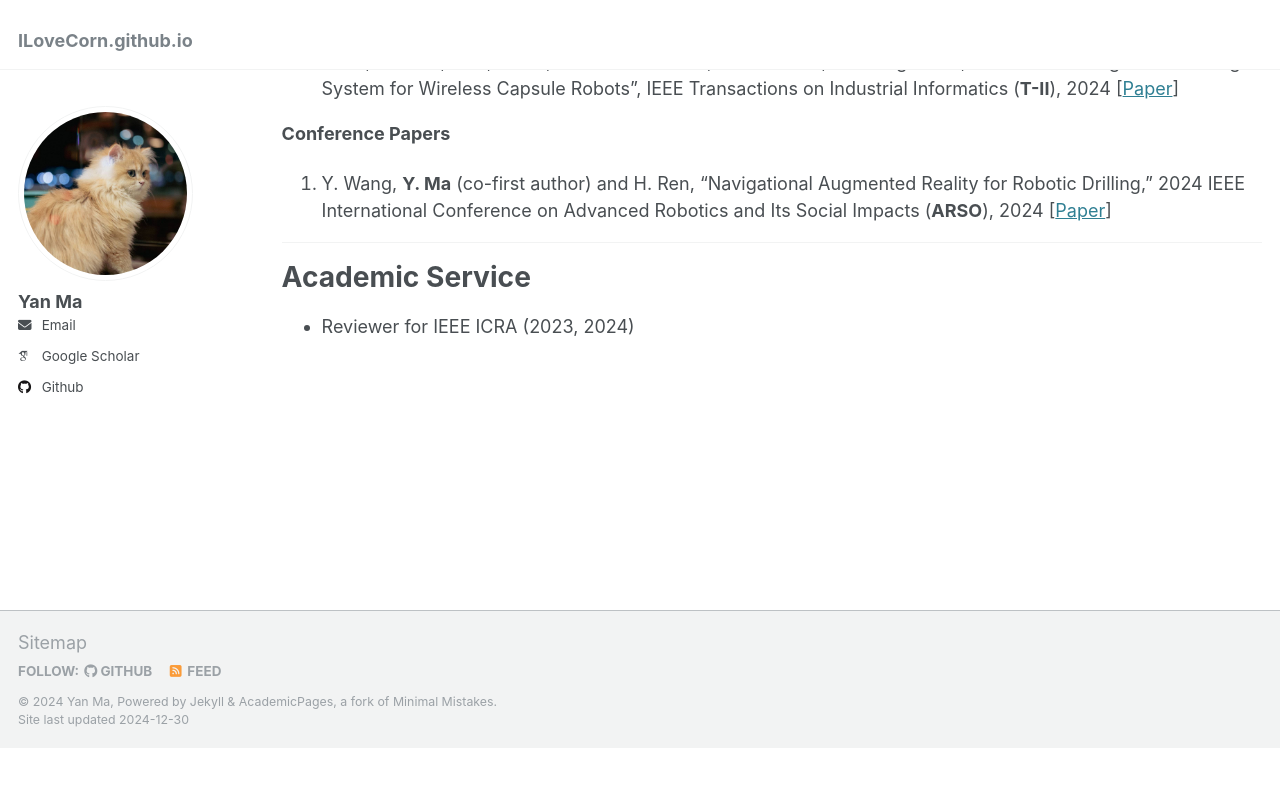
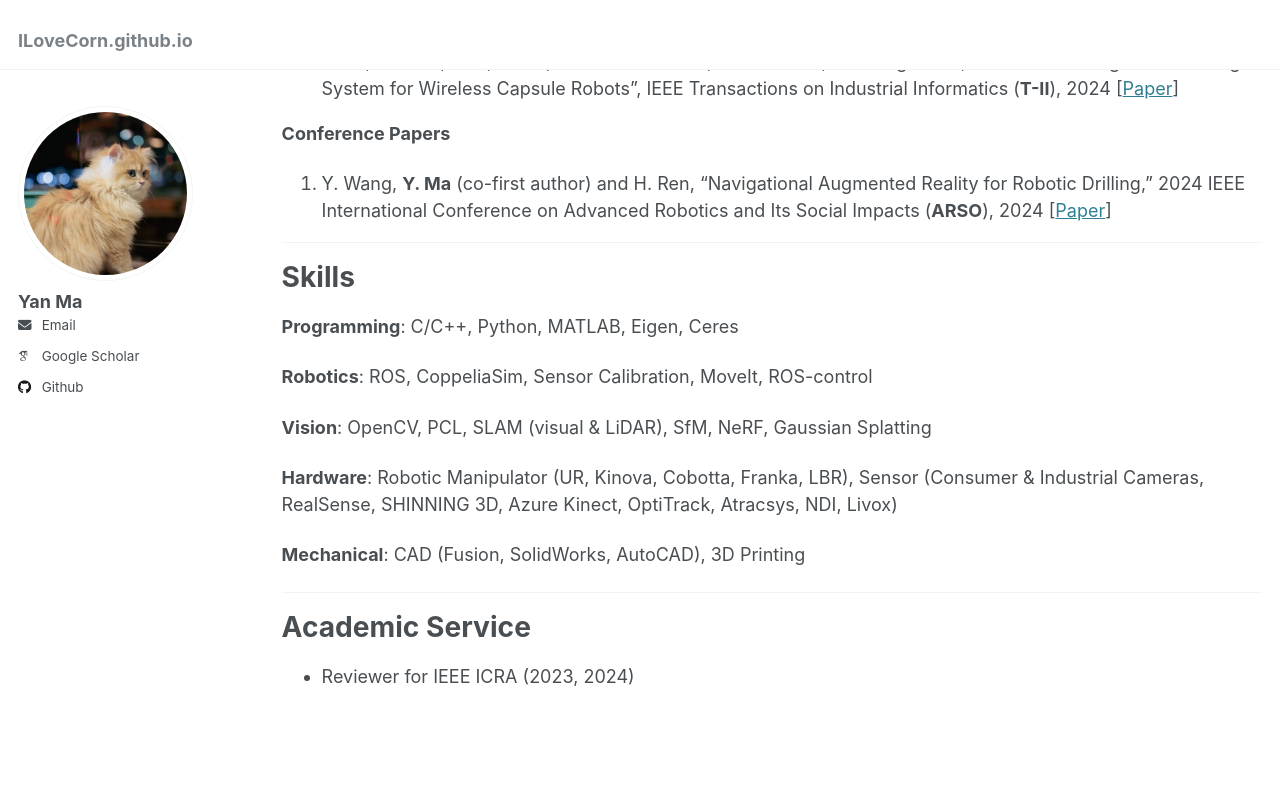
Before and after one commit to ILoveCorn/ILoveCorn.github.io, a Jekyll site: the page built from _pages/about.md, in a window 1280 px wide and 900 px high, scrolled down 606 px. Shown: the top 787 px of the window. Built offline with Jekyll 4.4.1, drawn with Linux system fonts in a browser that asks for light colours; some web fonts are replaced; before the commit the page ends 1354 px from its top, so only the background shows below that.

Commit message:
Update about.md

```diff
--- a/_pages/about.md
+++ b/_pages/about.md
@@ -36,6 +36,20 @@ B.Eng. in Mechanical Engineering &emsp; _09/2018 - 07/2022_
 
 ---
 
+# Skills
+
+**Programming**: C/C++, Python, MATLAB, Eigen, Ceres
+
+**Robotics**: ROS, CoppeliaSim, Sensor Calibration, MoveIt, ROS-control
+
+**Vision**: OpenCV, PCL, SLAM (visual & LiDAR), SfM, NeRF, Gaussian Splatting
+
+**Hardware**: Robotic Manipulator (UR, Kinova, Cobotta, Franka, LBR), Sensor (Consumer & Industrial Cameras, RealSense, SHINNING 3D, Azure Kinect, OptiTrack, Atracsys, NDI, Livox)
+
+**Mechanical**: CAD (Fusion, SolidWorks, AutoCAD), 3D Printing
+
+---
+
 # Academic Service
 
 - Reviewer for IEEE ICRA (2023, 2024)
```
